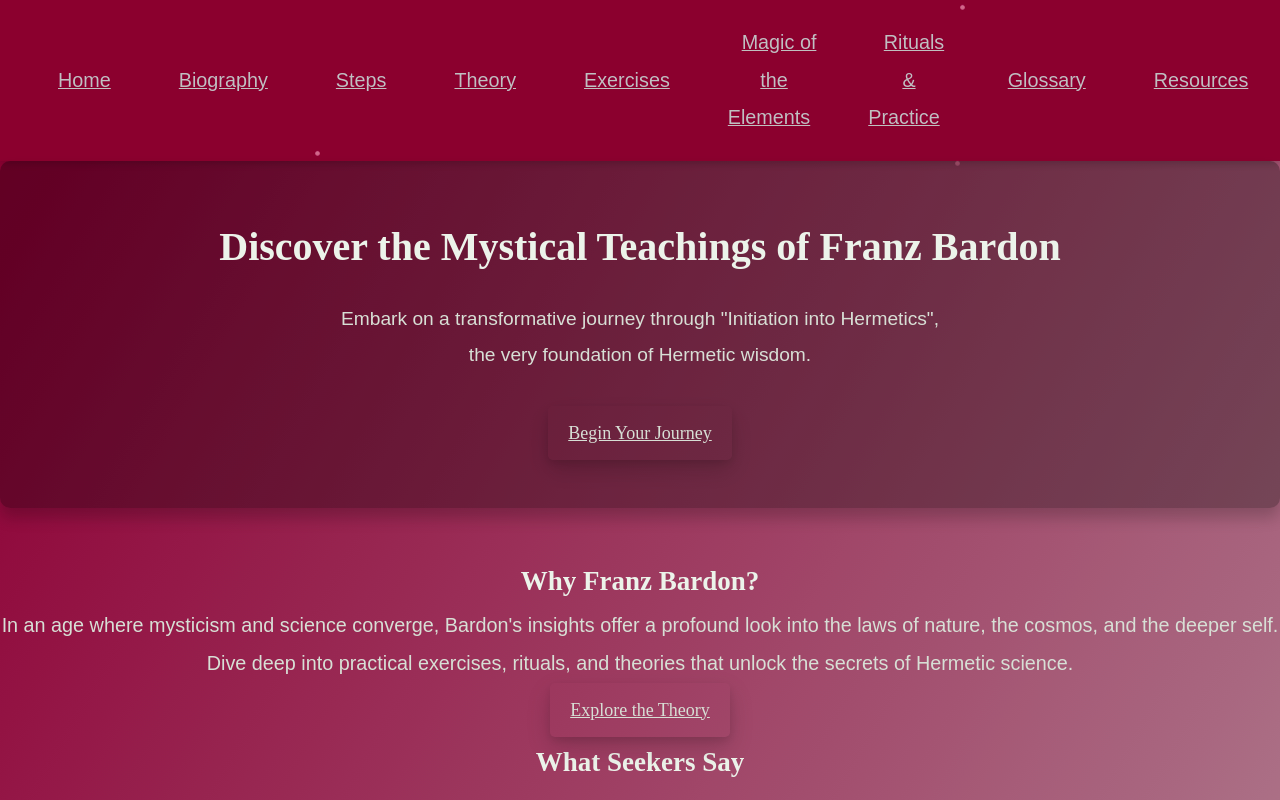
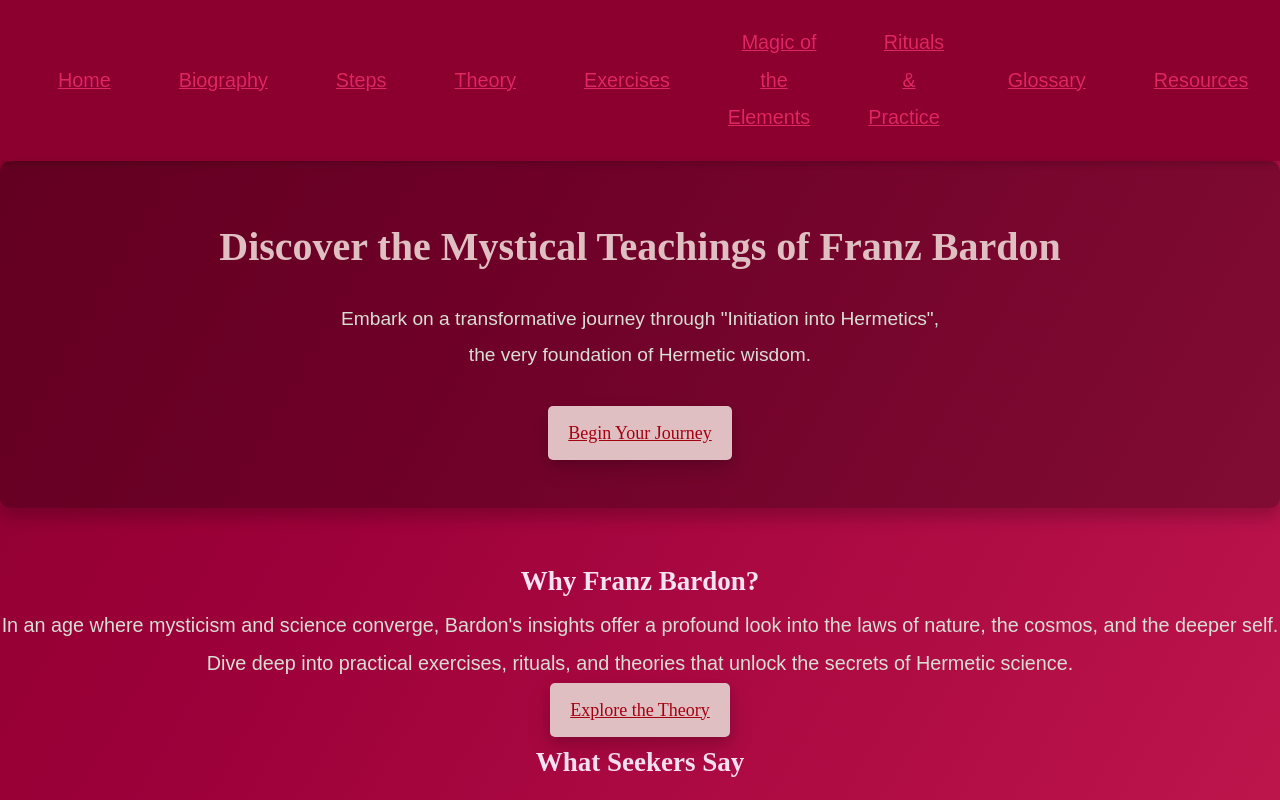
Before and after one commit to mbarker0907/Bardon-Magic, a Next.js app in the folder bardon-next/: page / in a window 1280 px wide. Shown: the top 800 px of the page. Built offline with nearby package versions, Linux system fonts and the light colour scheme.

Commit message:
testing card features

```diff
--- a/bardon-next/styles/globals.css
+++ b/bardon-next/styles/globals.css
@@ -1,12 +1,16 @@
 :root {
-    --primary-purple: #4B0082;
-    --primary-green: #006400;
-    --text-light: #f4f1e9;
-    --text-dark: #e0ddd4;
-    --accent: #c0c0c0;
+   /* Amethyst Aura Theme */
+--primary-bg: #4B0082; /* indigo */
+--secondary-bg: #9400D3; /* violet */
+--highlight: #D8BFD8; /* thistle */
+--text-light: #E6E6FA; /* lavender */
+--text-dark: #800080; /* purple */
+--accent: #9932CC; /* dark orchid */
+--hover-bg: rgba(153, 50, 204, 0.7); /* dark orchid hover */
+--hover-text-color: #4B0082; /* indigo */
+
+    /* ---------------------------------- */
     }
-
-
 
     * {
         margin: 0;
@@ -18,8 +22,9 @@ body {
         font-family: 'Cinzel', serif;
         font-size: 18px;
         line-height: 1.9;
-    background: radial-gradient(circle, var(--primary-purple), var(--primary-green));
-    color: var(--text-light);    animation: hueShift 10s infinite alternate;
+        background: radial-gradient(circle, var(--primary-bg), var(--secondary-bg));
+        color: var(--text-light);
+        animation: hueShift 10s infinite alternate;
         text-align: center;
     }
 
@@ -31,42 +36,36 @@ body::before {
         height: 100%;
         width: 100%;
         z-index: -1;
-    background: linear-gradient(120deg, var(--primary-purple), var(--accent), var(--primary-purple));
+        background: linear-gradient(120deg, var(--primary-bg), var(--accent), var(--secondary-bg));
         background-size: 300% 300%;
         animation: shimmering 5s infinite;
     }
 
-
-/* Added secondary font for improved readability */
     p, li {
         font-family: 'Arial', sans-serif;
         color: #e0ddd4;
         font-size: 1.1em;
-
-
-
     }
 
     nav a {
         color: var(--accent);
-    padding: 5px 10px; /* Added for visual enhancement */
-    border-radius: 5px; /* Smoothens edges for hover effects */
-    transition: background-color 0.3s, color 0.3s; /* Smoothens hover transition */
+        padding: 5px 10px;
+        border-radius: 5px;
+        transition: background-color 0.3s, color 0.3s;
     }
 
     nav a:hover, nav a.active {
-    background-color: rgba(255, 182, 193, 0.7);  /* rose quartz semi-transparent pink */
-    color: var(--primary-purple);
-    border-bottom: 2px solid #f4f1e9; /* Light border for contrast */
+        background-color: var(--hover-bg);
+        color: var(--primary-bg);
+        border-bottom: 2px solid var(--text-light);
     }
 
     footer p {
-    color: #f4e3c9;
+        color: var(--highlight);
     }
 
-/* === LAYOUT === */
     header, footer {
-    background-color: var(--primary-purple);
+        background-color: var(--primary-bg);
         padding: 1.5rem 2rem;
         position: sticky;
         box-shadow: 0 2px 8px rgba(0, 0, 0, 0.2);
@@ -86,7 +85,7 @@ nav li {
     }
 
     #container {
-    background-color: rgba(75, 0, 130, 0.9); /* Slightly transparent based on primary purple */
+        background-color: rgba(75, 0, 130, 0.9);
         border-radius: 10px;
         padding: 2rem;
         margin: 2rem auto;
@@ -97,7 +96,7 @@ nav li {
     footer {
         text-align: center;
         padding: 2rem 0;
-    background-color: var(--primary-green);
+        background-color: var(--secondary-bg);
         box-shadow: 0px -2px 8px rgba(0, 0, 0, 0.2);
     }
 
@@ -124,87 +123,22 @@ footer {
     }
 
     .hamburger {
-    background: radial-gradient(circle, var(--primary-purple), var(--primary-green));
+        background: radial-gradient(circle, var(--primary-bg), var(--secondary-bg));
         animation: hueShift 10s infinite alternate;
-    background-color: #dcb061; /* Using the hover color for better visibility */
-    color: #4a3729; /* Using the text color to match theme */
-    padding: 10px 15px; /* Increased padding for a bigger button */
-    border-radius: 5px; /* Rounded corners for a smoother look */
-    border: none; /* Removing default button borders */
-    cursor: pointer; /* Hand cursor for better UX */
-    font-size: 30px; /* Increase font size for better visibility */
-    transition: background-color 0.3s, color 0.3s; /* Transition for hover effects */
+        background-color: var(--hover-bg);
+        color: var(--text-dark);
+        padding: 10px 15px;
+        border-radius: 5px;
+        border: none;
+        cursor: pointer;
+        font-size: 30px;
+        transition: background-color 0.3s, color 0.3s;
         padding: 15px 20px;
-    position: relative; /* Required for positioning the pseudo-elements */
-
+        position: relative;
     }
 
-.hamburger::before,
-.hamburger::after,
-nav li:nth-child(1)::before,
-nav li:nth-child(1)::after,
-nav li:nth-child(2)::before,
-nav li:nth-child(2)::after {
-    content: "";
-    position: absolute;
-    width: 5px; /* Size of the particles */
-    height: 5px;
-    border-radius: 50%; /* Makes it circular */
-    background: radial-gradient(circle, #a66dc7 50%, transparent 100%);
-    animation: float 5s infinite alternate; /* Makes them float up and down */
-    pointer-events: none; /* Ensures the particles don't interfere with clicking */
-}
+    /* ... Rest of the styles remain the same ... */
 
-.hamburger::before {
-    top: -10px;
-    left: -10px;
-}
-
-.hamburger::after {
-    bottom: -10px;
-    right: -10px;
-}
-
-nav li:nth-child(1)::before {
-    top: -5px;
-    left: 25%;
-}
-
-nav li:nth-child(1)::after {
-    bottom: -5px;
-    right: 25%;
-}
-
-nav li:nth-child(2)::before {
-    top: 5px;
-    left: 75%;
-}
-
-nav li:nth-child(2)::after {
-    bottom: 5px;
-    right: 75%;
-}
-
-
-
-@keyframes float {
-    0%, 100% {
-        transform: translateY(0);
-    }
-    50% {
-        transform: translateY(-5px);
-    }
-}
-
-.hamburger:hover {
-    background-color: #f4e3c9; /* Lighter color on hover */
-    color: #6b533f; /* A bit darker text on hover */
-    transform: rotate(360deg);
-    transition: transform 0.5s, background-color 0.3s, color 0.3s;
-}
-
-
-/* === RESPONSIVE STYLES === */
     @media (max-width: 768px) {
         body {
             font-size: 16px;
@@ -231,8 +165,6 @@ nav li:nth-child(2)::after {
         }
     }
 
-
-
     @media (min-width: 769px) {
         .hamburger {
             display: none;
--- a/bardon-next/styles/landing.module.css
+++ b/bardon-next/styles/landing.module.css
@@ -1,19 +1,18 @@
-/* Elder's Enigma Theme Variables */
---primary-bg: #1f1c2c;
---secondary-bg: #928dab;
---highlight: #dcb061;
---text-light: #f4f1e9;
---text-dark: #e0ddd4;
---accent: #c0c0c0;
-
-
-
 .container {
+   /* Amethyst Aura Theme */
+--primary-bg: #4B0082;
+--secondary-bg: #9400D3;
+--highlight: #D8BFD8;
+--text-light: #E6E6FA;
+--text-dark: #800080;
+--accent: #9932CC;
+--hover-bg: rgba(153, 50, 204, 0.7);
+--hover-text-color: #4B0082;
     background: linear-gradient(135deg, var(--primary-bg), var(--secondary-bg));
     display: flex;
     flex-direction: column;
     align-items: center;
-    background-color: rgba(0, 0, 0, 0.3);
+    background-color: rgba(0, 0, 0, 0.3); /* semi-transparent overlay */
     padding: 20px;
     border-radius: 10px;
 }
@@ -21,33 +20,11 @@
 .heroSection {
     position: relative;
     padding: 3rem 0;
-    background: rgba(0, 0, 0, 0.3);
+    background-color: rgba(0, 0, 0, 0.3); /* semi-transparent overlay */
     border-radius: 10px;
     box-shadow: 0px 10px 15px rgba(0, 0, 0, 0.2);
     text-align: center;
     margin-bottom: 3rem;
-}
-
-.sunImage, .moonImage {
-    position: absolute;
-    height: 100px;
-    width: auto;
-    top: 50%;
-    transform: translateY(-50%);
-}
-
-.sunImage, .moonImage {
-    width: 200px;
-    height: 200px;
-    position: absolute;
-}
-
-.sunImage {
-    left: -325px;
-}
-
-.moonImage {
-    right: -325px;
 }
 
 .heroSection h1 {
@@ -70,19 +47,17 @@
     padding: 10px 20px;
     border-radius: 5px;
     display: inline-block;
-    transition: background-color 0.3s, color 0.3s;
+    transition: background-color 0.3s, color 0.3s, transform 0.3s, box-shadow 0.3s;
     box-shadow: 0px 4px 10px rgba(0, 0, 0, 0.1), 0px 10px 25px rgba(0, 0, 0, 0.15);
     transform: translateY(0);
-    transition: transform 0.3s, box-shadow 0.3s;
 }
 
 .ctaButton:hover {
-    background-color: rgba(255, 182, 193, 0.7);  /* rose quartz semi-transparent pink */
-    color: var(--text-dark);  /* you can adjust this if you want a different text color on hover */
+    background-color: var(--hover-bg);
+    color: var(--hover-text-color);
     transform: translateY(-3px);
     box-shadow: 0px 7px 20px rgba(0, 0, 0, 0.2);
 }
-
 
 .introduction {
     display: flex;
```
Also changed, not shown: bardon-next/components/ElementCard.js (+16 -1 lines), bardon-next/styles/elements.module.css (+25 -9 lines), bardon-next/public/themes.txt (added). Lines whose indentation alone changed are shown as unchanged.
